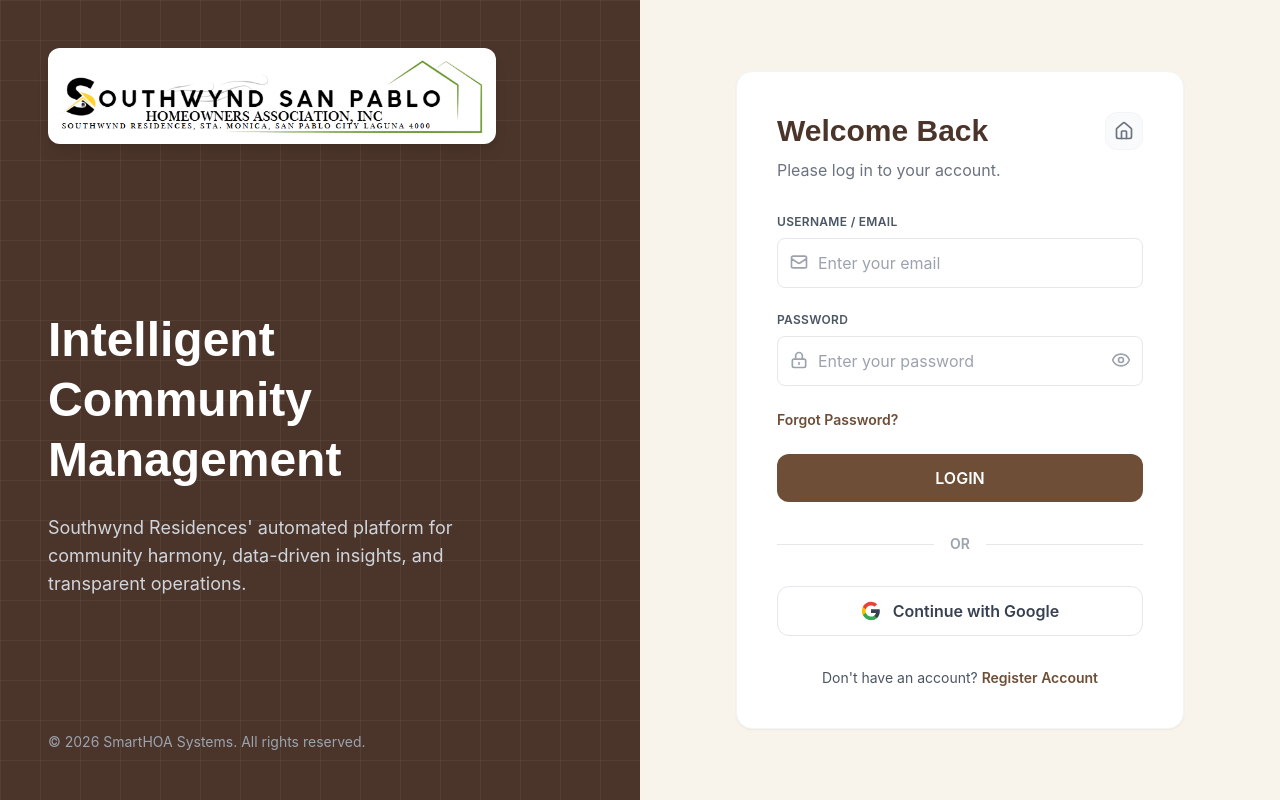
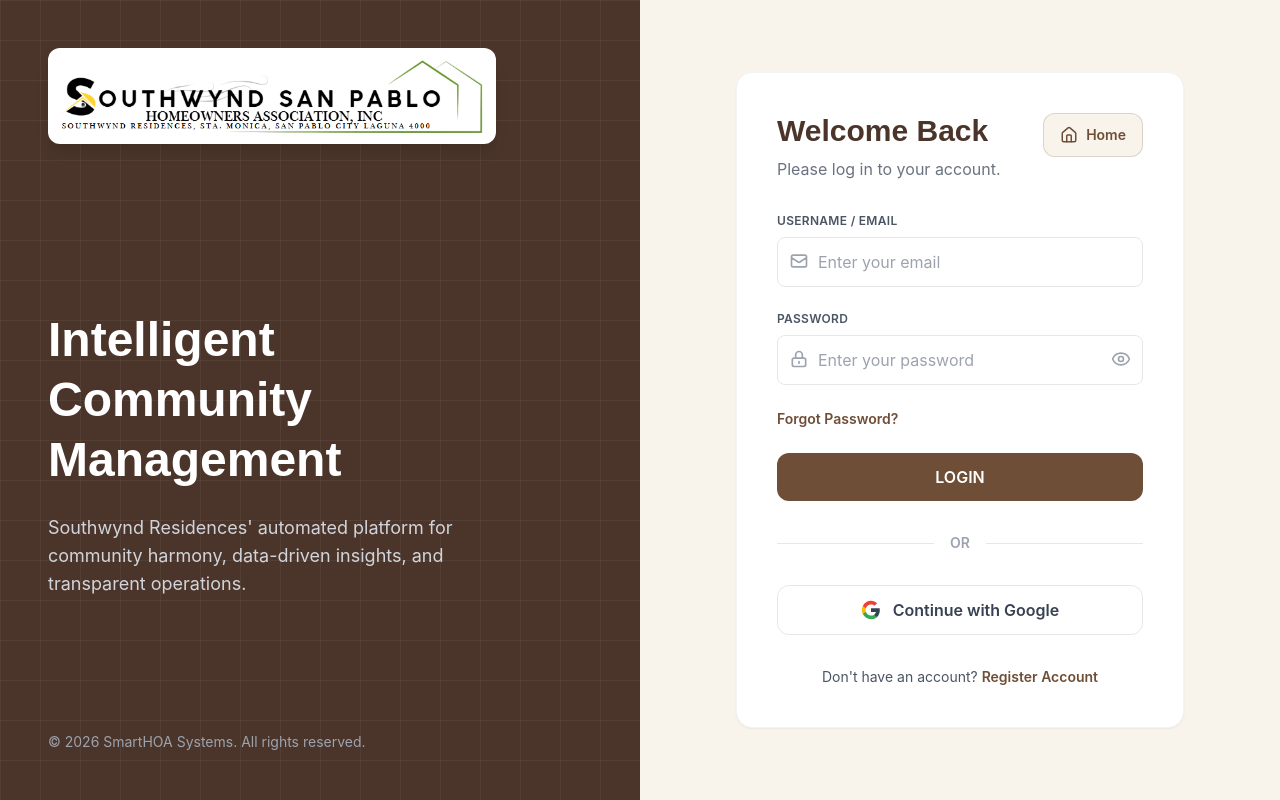
Before and after one commit to terabthegoated/SmartHOA, a React (Vite) app in the folder frontend/: page /login in a window 1280 px wide. Built offline with nearby package versions, Linux system fonts and the light colour scheme; no server answers.

Commit message:
Match login home link with registration

```diff
--- a/frontend/src/pages/auth/Login.tsx
+++ b/frontend/src/pages/auth/Login.tsx
@@ -112,13 +112,19 @@ const Login = () => {
           <Link to="/" className="mb-6 block rounded-xl bg-cream p-2 ring-1 ring-brown/10 lg:hidden">
             <img src={swrLogo} alt="Southwynd San Pablo Homeowners Association" className="w-full h-auto" />
           </Link>
-          <div className="flex justify-between items-center mb-2">
-            <h3 className="text-2xl font-heading font-bold sm:text-3xl">Welcome Back</h3>
-            <Link to="/" className="p-2 bg-gray-50 hover:bg-gray-100 text-gray-500 hover:text-brown rounded-xl transition-colors border border-gray-100" title="Back to Home">
-              <Home size={20} />
+          <div className="mb-6 flex items-start justify-between gap-4 sm:mb-8">
+            <div>
+              <h3 className="text-2xl font-heading font-bold sm:text-3xl">Welcome Back</h3>
+              <p className="mt-2 text-gray-500">Please log in to your account.</p>
+            </div>
+            <Link
+              to="/"
+              className="inline-flex min-h-11 shrink-0 items-center gap-2 rounded-xl border border-brown/20 bg-cream px-4 py-2.5 text-sm font-semibold text-brown transition-colors hover:bg-brown/10"
+            >
+              <Home size={18} />
+              Home
             </Link>
           </div>
-          <p className="mb-6 text-gray-500 sm:mb-8">Please log in to your account.</p>
 
           <form onSubmit={handleLogin} className="space-y-6">
             {error && (
```
Also changed, not shown: 1 other file (tests, documents, lock files or other folders).
